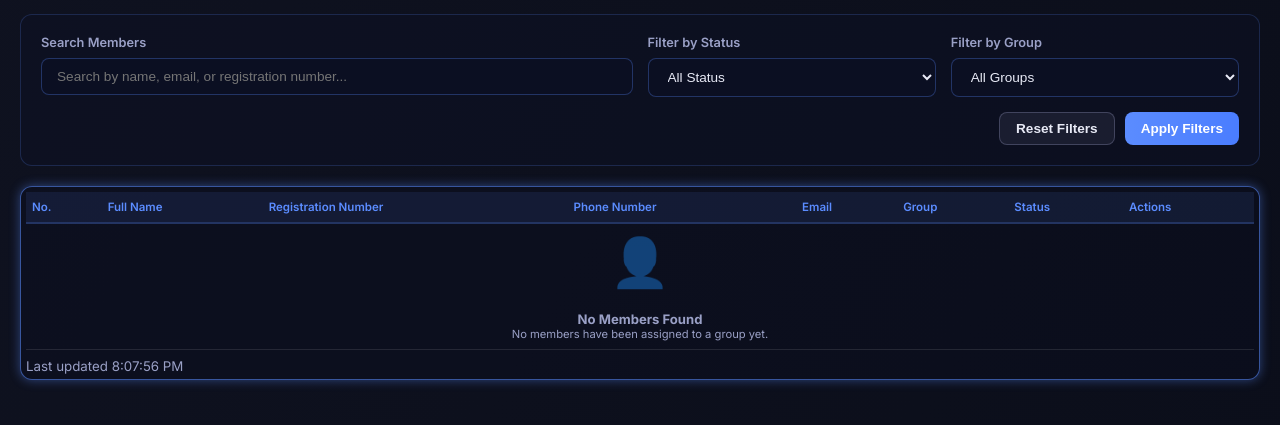
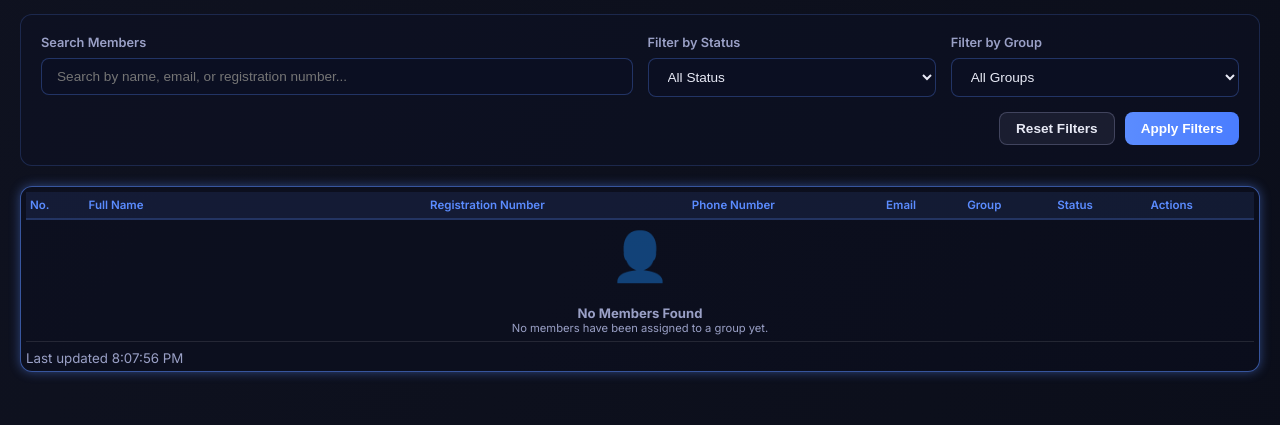
Before and after one commit to malocollective5core18-hue/uni-cot, a Django app: page /groups/ in a window 1280 px wide. Shown: the part 263-688 px from the top of the page. Run offline with Django 5.2, Linux system fonts and the light colour scheme; data that the repository does not hold is empty; parts of the project's set-up code (start-up, migrations or seed data) failed here and were passed over.

Commit message:
[P0-1] compact public member table

```diff
--- a/templates/groups.html
+++ b/templates/groups.html
@@ -317,14 +317,15 @@
         .data-table {
             width: 100%;
             border-collapse: collapse;
+            table-layout: auto;
             font-size: 0.7rem; /* 70% font size */
-            min-width: 1000px;
+            min-width: 760px;
         }
 
         .data-table th {
             background: rgba(91, 140, 255, 0.1);
             color: var(--accent);
-            padding: 8px 6px;
+            padding: 6px 4px;
             text-align: left;
             font-weight: 600;
             border-bottom: 2px solid rgba(91, 140, 255, 0.3);
@@ -335,13 +336,24 @@
         }
 
         .data-table td {
-            padding: 8px 6px;
+            padding: 6px 4px;
             border-bottom: 1px solid rgba(255, 255, 255, 0.1);
             vertical-align: middle;
             word-break: break-word;
             max-width: 120px;
             overflow: hidden;
             text-overflow: ellipsis;
+        }
+
+        /* Keep the public directory compact while allowing full names to wrap. */
+        #membersTable th:nth-child(2),
+        #membersTable td:nth-child(2) {
+            min-width: 160px;
+            max-width: 260px;
+            white-space: normal;
+            overflow: visible;
+            text-overflow: clip;
+            word-break: normal;
         }
 
         .data-table tr:hover {
```
Also changed, not shown: docs/REMEDIATION_LOG.md (+8 -0 lines).
